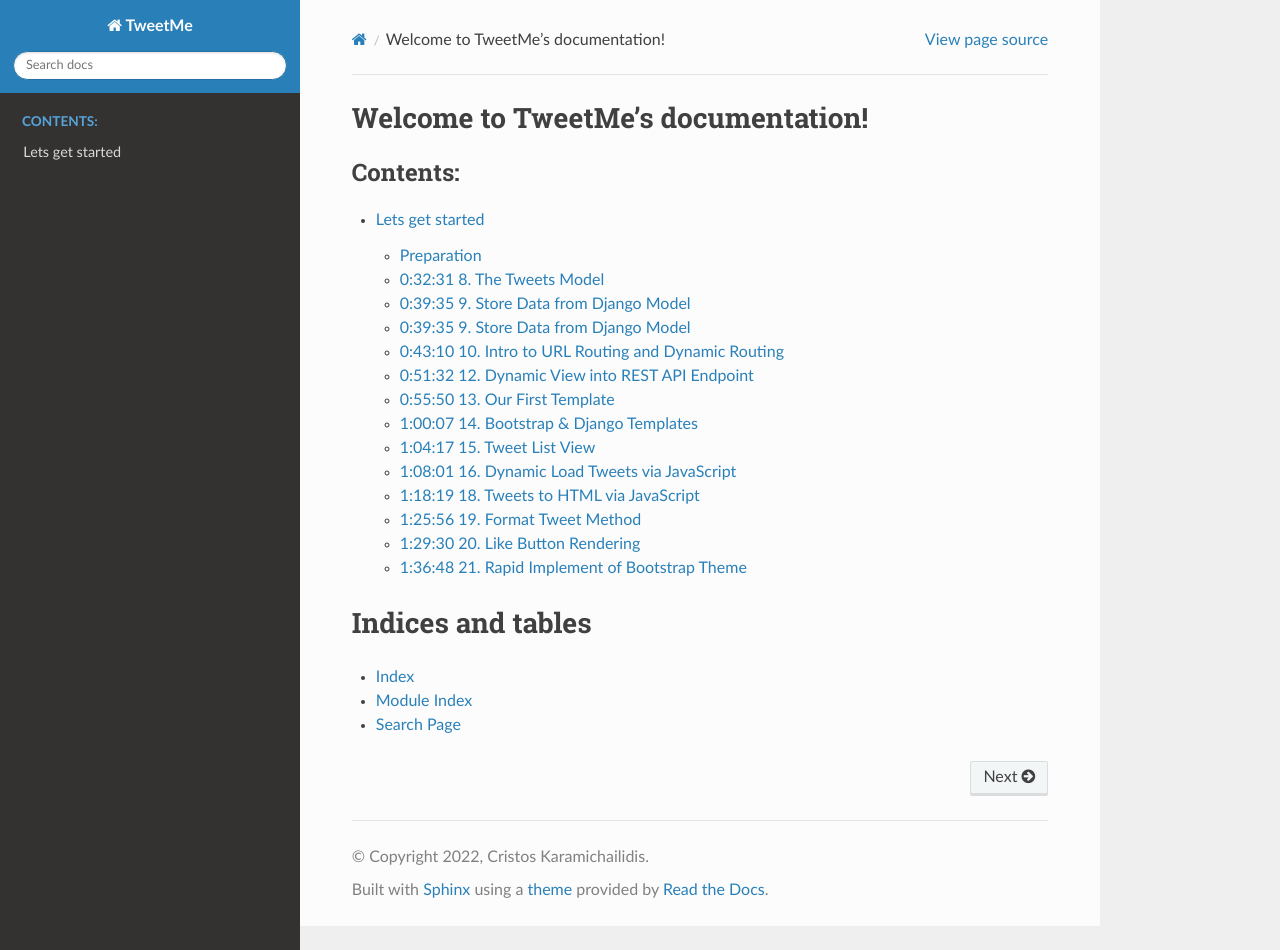
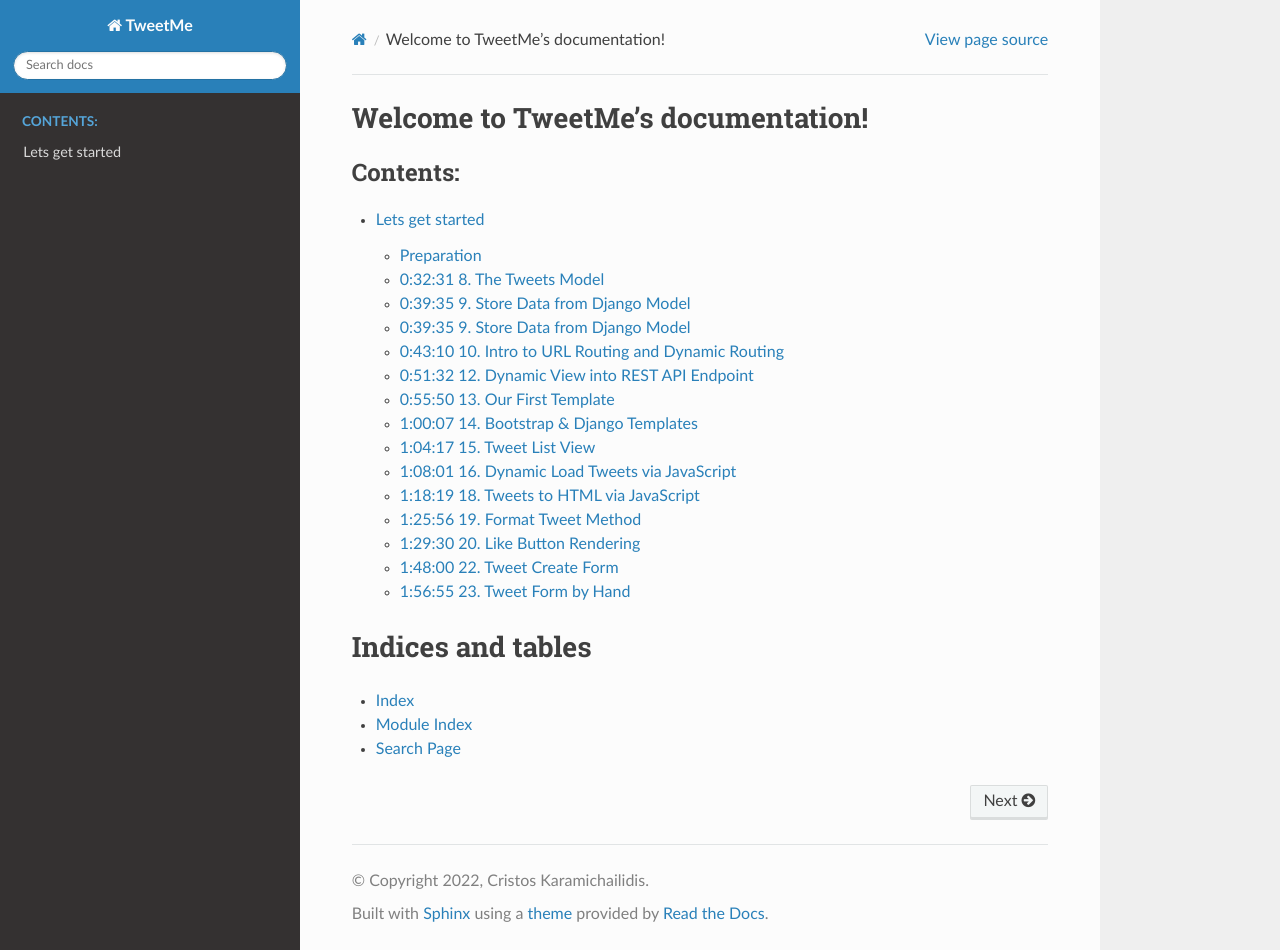
Before and after one commit to Otinanai1309/tweetmetoo, a Sphinx documentation site: the page built from docs/index.rst, in a window 1280 px wide and 950 px high. Built offline with Sphinx 7.4.7 and the Read the Docs theme 2.0.0, drawn with Linux system fonts in a browser that asks for light colours; some of the changed lines change nothing that is shown.

Commit message:
Tweet create form

```diff
--- a/docs/startproject.rst
+++ b/docs/startproject.rst
@@ -955,7 +955,6 @@
 
         {% extends 'base.html' %}
 
-
         {% block head_title %}
         <title>Tweet me too</title>
         {% endblock head_title %}
@@ -970,13 +969,10 @@
 
         <!--Script tag allows me to type javascript inside html-->
         <script>
-        const tweetsElement = document.getElementById('tweets')  // get html elements
-        // tweetsElement.innerHTML = `Wait loading tweets....   <br><br>`              // set new html content in that element
-
-
+        const tweetsElement = document.getElementById('tweets')
 
         const xhr = new XMLHttpRequest()
-        const method = "GET" //"POST"
+        const method = "GET"
         const url = "/tweets"
         const responseType = "json"
 
@@ -1013,17 +1009,14 @@
                 </div>
             </div>
             `
-
             return formattedTweet
         }
 
-        // Now i can perform the request
         xhr.responseType =responseType
         xhr.open(method, url)
         xhr.onload = function() {
-            // console.log(xhr.response)
             const serverResponse = xhr.response
-            const listedItems = serverResponse.response  // array (python list), response is the key that contains a list from the data dictionairy
+            const listedItems = serverResponse.response
             var finalTweetStr = ""
             var i;
             for (i=0; i<listedItems.length; i++) {
@@ -1034,10 +1027,161 @@
             }
             tweetsElement.innerHTML += finalTweetStr
         }
-        xhr.send() // triggers the request for me
+        xhr.send()
         </script>
         {% endblock content %}
 
 
-1:36:48 21. Rapid Implement of Bootstrap Theme
-----------------------------------------------
+1:48:00 22. Tweet Create Form
+-----------------------------
+
+
+.. code-block:: python
+    :caption: 'tweets/forms.py'
+    :emphasize-lines: 1
+
+    # tweets/forms.py
+    from dataclasses import fields
+    from pyexpat import model
+    from unittest.util import _MAX_LENGTH
+    from django import forms
+
+    from .models import Tweet
+
+    MAX_TWEET_LENGTH = 240
+
+    class TweetForm(forms.ModelForm):
+
+        # declare actual form
+        class Meta:
+            model = Tweet
+            fields = ['content']
+
+        def clean_content(self):
+            content = self.cleaned_data.get("content")
+            if len(content) > MAX_TWEET_LENGTH:
+                raise forms.ValidationError("Thiw tweet is too long")
+            return content
+
+
+.. collapse:: reveal views.py file
+
+    .. code-block:: python
+        :caption: tweets/views.py
+        :emphasize-lines: 1,18,19,20,21,22,23,24,25
+
+        # tweets/views.py
+        from django.http import Http404, HttpResponse, JsonResponse
+        from django.shortcuts import render
+        # import pkg_resources
+        from requests import request
+
+
+        from .forms import TweetForm
+        from tweets.models import Tweet # or simpler from .models import Tweet (same directory)
+
+        import random
+
+        # Create your views here.
+        def home_view(request, *args, **kwargs):
+            return render(request, "pages/home.html", context={}, status=200)
+
+
+        def tweet_create_view(request, *args, **kwargs):
+            form = TweetForm(request.POST or None)
+            if form.is_valid():
+                obj = form.save(commit=False)
+                # do other form related logic
+                obj.save()
+                form = TweetForm() # reinitialize a new blank form
+            return render(request, 'components/form.html', context={"form": form}, status=200)
+
+
+        def tweet_list_view(request, *args, **kwargs):
+            """
+            REST API VIEW
+            return json data
+            Consume by JavaScript or Swift or Java or iOS/Android
+            """
+            qs = Tweet.objects.all()
+            # My approach witch by the way i think is simpler
+            for tweet in qs:
+                data = {
+                    'id': tweet.id,
+                    'content': tweet.content,
+                }
+            # Or another way to tacle this:
+            tweets_list = []
+            # with 1 or many lines
+            # tweet_list = [{"id": x.id, "content": x.content} for x in qs]
+            for tweet in qs:
+                tweets_list.append({
+                    'id': tweet.id,
+                    'content': tweet.content,
+                    'likes': random.randint(0, 1459)
+                })
+            data = {
+                "response": tweets_list
+            }
+            return JsonResponse(data, status=200)
+
+        def tweet_detail_view(request, pk):
+            """
+            REST API VIEW
+            return json data
+            Consume by JavaScript or Swift or Java or iOS/Android
+            """
+            data ={
+                "pk": pk,
+                # "image_path": obj.image.url
+            }
+            status = 200
+
+            try:
+                obj = Tweet.objects.get(pk=pk)
+                data['content'] = obj.content
+            except:
+                data['message'] = "Not found"
+                status = 404
+
+
+
+            return JsonResponse(data, status=status)
+
+        def dynamic_routing(request, name, *args, **kwargs):
+            return HttpResponse(f"<h1> Hello {name}. Have a nice day")
+
+
+
+.. code-block:: html
+    :caption: 'templates/components/form.html'
+    :emphasize-lines: 1
+
+    <!--templates/components/form.html-->
+    <form method='POST'> {% csrf_token %}
+        {{ form.as_p }}
+        <button type='submit' class='btn btn-secondary'>Save</button>
+    </form>
+
+
+.. code-block:: python
+    :caption: 'tweets/urls.py'
+    :emphasize-lines: 1,8
+
+    # tweets/urls.py
+    from django.contrib import admin
+    from django.urls import path
+    from tweets import views
+
+    urlpatterns = [
+        path('admin/', admin.site.urls),
+        path('', views.home_view, name = 'home-view'),
+        path('create_tweet/', views.tweet_create_view, name="create-tweet-view"),
+        path('tweets/', views.tweet_list_view, name="tweet-list-view"),
+        path('tweets_detail/<int:pk>', views.tweet_detail_view, name="tweet-detail-view"),
+        path('dynamic_routing/<str:name>', views.dynamic_routing, name="dynamic-routing"),
+    ]
+
+
+1:56:55 23. Tweet Form by Hand
+------------------------------
```
